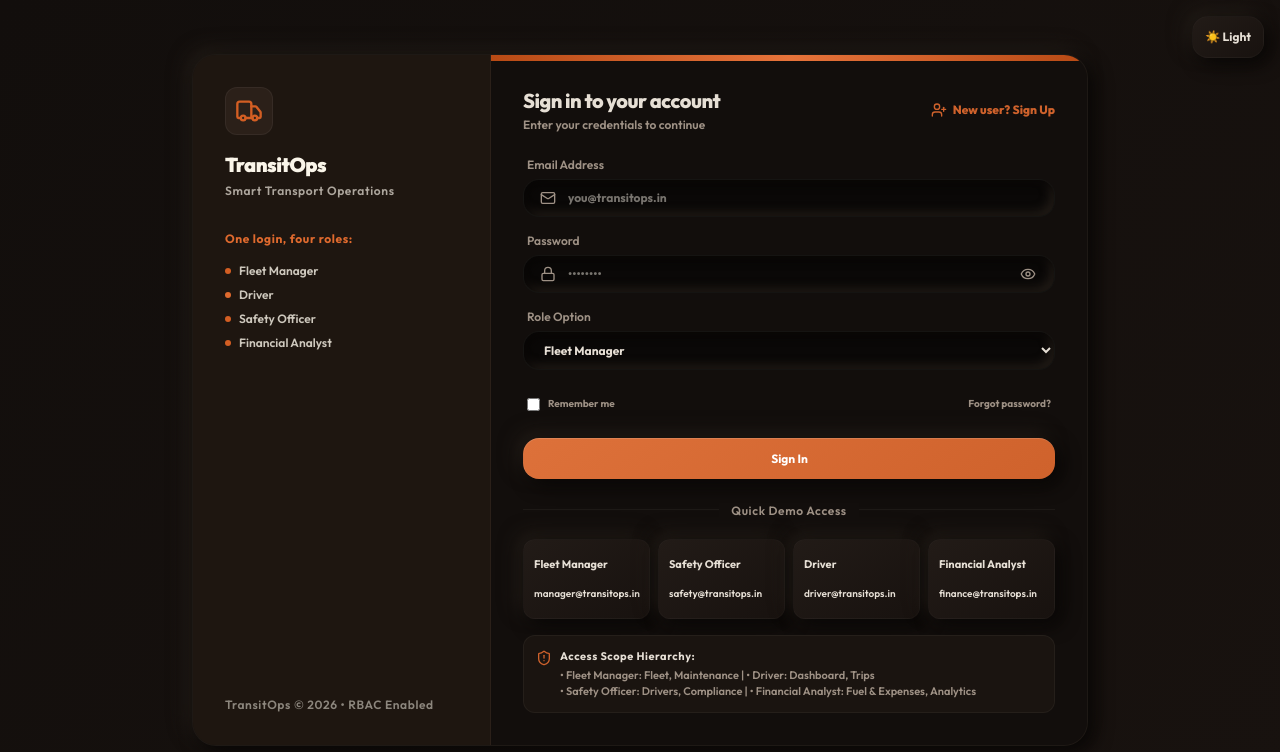
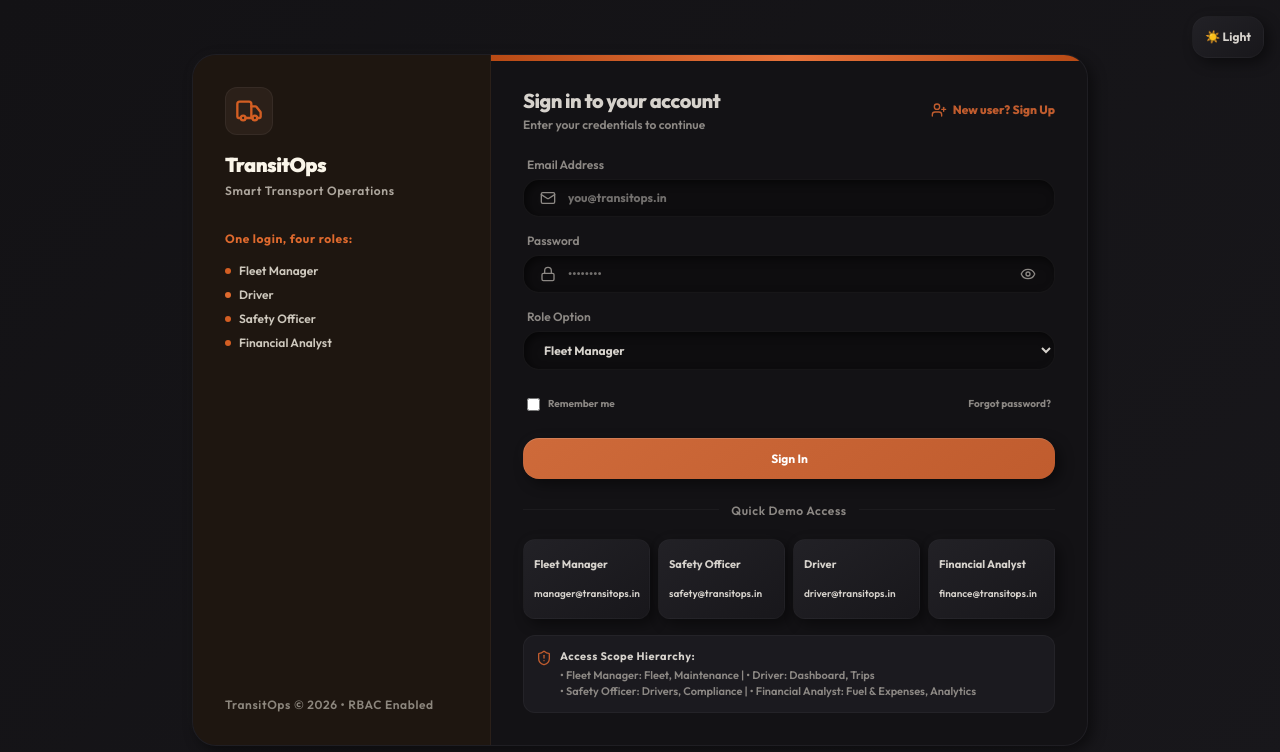
Before and after one commit to TirupMehta/TransitOps, a React (Vite) app in the folder apps/web/: page / in a window 1280 px wide. Shown: the top 752 px of the page. Built offline with nearby package versions, Linux system fonts and the light colour scheme.

Commit message:
Smooth dark mode contrast, introduce soft gold-sand text, terracotta accents, and optimize dashboard layout density

```diff
--- a/apps/web/src/components/DashboardView.tsx
+++ b/apps/web/src/components/DashboardView.tsx
@@ -151,7 +151,7 @@ export const DashboardView: React.FC<DashboardViewProps> = ({ user, theme, onTog
       <div className="flex-1 flex flex-col min-w-0 overflow-hidden">
         <Header activeTab={activeTab} user={user} theme={theme} onToggleTheme={onToggleTheme} />
 
-        <div className="flex-1 overflow-y-auto p-8 relative bg-app-theme">
+        <div className="flex-1 overflow-y-auto p-5 md:p-7.5 relative bg-app-theme">
           {renderActiveTab()}
         </div>
       </div>
--- a/apps/web/src/components/dashboard/OverviewTab.tsx
+++ b/apps/web/src/components/dashboard/OverviewTab.tsx
@@ -181,7 +181,7 @@ export const OverviewTab: React.FC<OverviewTabProps> = ({
       })()}
 
       {/* KPI Cards Row (7 Cards exactly matching Screen 1) */}
-      <div className="grid grid-cols-2 sm:grid-cols-4 lg:grid-cols-7 gap-4">
+      <div className="grid grid-cols-2 sm:grid-cols-3 lg:grid-cols-4 xl:grid-cols-7 gap-4">
         <StatCard
           title="Active Vehicles"
           value={String(kpis.activeVehicles).padStart(2, '0')}
@@ -237,7 +237,7 @@ export const OverviewTab: React.FC<OverviewTabProps> = ({
       <div className="grid grid-cols-1 lg:grid-cols-3 gap-6">
 
         {/* Left Panel: Recent Trips Table (Spans 2 columns) */}
-        <div className="lg:col-span-2 rounded-3xl p-6 neumorph-outset flex flex-col justify-between">
+        <div className="lg:col-span-2 rounded-3xl p-5 md:p-6 neumorph-outset flex flex-col justify-between">
           <div>
             <div className="flex justify-between items-center mb-6">
               <h3 className="font-extrabold text-primary text-sm tracking-wider">Recent Trips</h3>
@@ -287,7 +287,7 @@ export const OverviewTab: React.FC<OverviewTabProps> = ({
         </div>
 
         {/* Right Panel: Vehicle Status progress bars */}
-        <div className="rounded-3xl p-6 neumorph-outset flex flex-col justify-between">
+        <div className="rounded-3xl p-5 md:p-6 neumorph-outset flex flex-col justify-between">
           <div>
             <div className="flex justify-between items-center mb-6">
               <h3 className="font-extrabold text-primary text-sm uppercase tracking-wider">Vehicle Status</h3>
--- a/apps/web/src/components/ui/StatCard.tsx
+++ b/apps/web/src/components/ui/StatCard.tsx
@@ -11,18 +11,18 @@ interface StatCardProps {
 
 export const StatCard: React.FC<StatCardProps> = ({ title, value, subtitle, icon, iconBg, progress }) => {
   return (
-    <div className="rounded-2xl p-5 hover:scale-[1.01] transition-all duration-200 group neumorph-outset border border-theme">
-      <div className="flex justify-between items-start mb-3">
-        <span className="text-xs font-bold text-secondary tracking-wider">{title}</span>
-        <div className={`p-2.5 rounded-xl transition-transform group-hover:scale-105 duration-200 shadow-inner border border-theme bg-app-theme/50 ${iconBg}`}>
+    <div className="rounded-xl p-4 hover:scale-[1.01] transition-all duration-200 group neumorph-outset border border-theme">
+      <div className="flex justify-between items-start mb-2">
+        <span className="text-[11px] font-bold text-secondary tracking-wider uppercase">{title}</span>
+        <div className={`p-2 rounded-xl transition-transform group-hover:scale-105 duration-200 shadow-inner border border-theme bg-app-theme/50 ${iconBg}`}>
           {icon}
         </div>
       </div>
-      <div className="text-2xl font-extrabold text-primary mb-1">{value}</div>
+      <div className="text-xl font-extrabold text-primary mb-0.5">{value}</div>
       <p className="text-xs text-secondary/80 font-semibold tracking-wide">{subtitle}</p>
 
       {progress !== undefined && (
-        <div className="w-full bg-inset-theme rounded-full h-1.5 mt-3.5 neumorph-inset">
+        <div className="w-full bg-inset-theme rounded-full h-1.5 mt-2.5 neumorph-inset">
           <div
             className="bg-orange h-full rounded-full transition-all duration-500 shadow-xs"
             style={{ width: `${progress}%` }}
--- a/apps/web/src/index.css
+++ b/apps/web/src/index.css
@@ -5,52 +5,52 @@
   --font-weight: 400;
 
   /* Light Theme Colors */
-  --bg-app: #faf5e9;
-  --bg-card: #faf5e9;
-  --bg-inset: #ebdcb9;
-  --text-primary: #211a16;
-  --text-secondary: #4c3d34;
-  --shadow-outset: 6px 6px 16px #e0d4bc, -6px -6px 16px #ffffff;
-  --shadow-inset: inset 4px 4px 10px #e0d4bc, inset -4px -4px 10px #ffffff;
-  --border-color: rgba(0, 0, 0, 0.04);
+  --bg-app: #f3ebd6; /* Soft warm gold-sand backdrop */
+  --bg-card: #faf6ee; /* Soft vanilla card background */
+  --bg-inset: #e9dfc6; /* Warm sand recessed shade */
+  --text-primary: #2d231e; /* Soft deep brown text (softer than black) */
+  --text-secondary: #5e4e44; /* Warm chocolate-gray secondary text */
+  --shadow-outset: 5px 5px 15px #e2d7be, -5px -5px 15px #ffffff; /* Smooth outset shadow highlights */
+  --shadow-inset: inset 3px 3px 8px #e2d7be, inset -3px -3px 8px #ffffff;
+  --border-color: rgba(0, 0, 0, 0.02);
   --btn-vanilla-from: #ffffff;
-  --btn-vanilla-to: #fdfbf7;
-  --btn-vanilla-hover-from: #fdfbf7;
-  --btn-vanilla-hover-to: #eedebc;
-  --btn-vanilla-text: #211a16;
-  --btn-vanilla-shadow-active: inset 3px 3px 6px #e0d4bc, inset -3px -3px 6px #ffffff;
-  --orange-accent: #b84a14;
-  --orange-accent-hover: #d35e23;
-  --orange-accent-active: #a03f0f;
-  --orange-active-shadow: inset 4px 4px 8px #7e3009, inset -4px -4px 8px rgba(255, 255, 255, 0.15);
-  --divider-color: #eedebd;
+  --btn-vanilla-to: #faf7f2;
+  --btn-vanilla-hover-from: #faf7f2;
+  --btn-vanilla-hover-to: #efe6d4;
+  --btn-vanilla-text: #2d231e;
+  --btn-vanilla-shadow-active: inset 2px 2px 5px #e2d7be, inset -2px -2px 5px #ffffff;
+  --orange-accent: #b04612; /* Slightly softer burnt copper orange */
+  --orange-accent-hover: #c95217;
+  --orange-accent-active: #963a0e;
+  --orange-active-shadow: inset 3px 3px 6px #7a2d07, inset -3px -3px 6px rgba(255, 255, 255, 0.15);
+  --divider-color: #e5dac2;
   --scrollbar-thumb: #eedebd;
-  --glass-bg: rgba(250, 245, 233, 0.45);
+  --glass-bg: rgba(250, 246, 238, 0.5);
 }
 
 .dark {
   /* Dark Theme Colors */
-  --bg-app: #120e0c; /* Deep rich espresso black */
-  --bg-card: #1a1410; /* Warm dark cocoa card */
-  --bg-inset: #0a0807; /* Deepest warm shade for inputs */
-  --text-primary: #e6dfd5; /* Soft warm light sand vanilla (prevents harsh high-contrast white text) */
-  --text-secondary: #9e9185; /* Soft warm gray-brown for text */
-  --shadow-outset: 6px 6px 18px #080605, -6px -6px 18px #221c17; /* Softened dark shadows */
-  --shadow-inset: inset 4px 4px 10px #080605, inset -4px -4px 10px #221c17;
-  --border-color: rgba(255, 255, 255, 0.02); /* Extremely subtle border */
-  --btn-vanilla-from: #221b17; /* Dark cocoa button */
-  --btn-vanilla-to: #18120f;
-  --btn-vanilla-hover-from: #2a211c;
-  --btn-vanilla-hover-to: #1e1814;
-  --btn-vanilla-text: #e6dfd5;
-  --btn-vanilla-shadow-active: inset 3px 3px 6px #080605, inset -3px -3px 6px #221c17;
-  --orange-accent: #cf622c; /* Calmed down warm copper orange (less aggressive/neon) */
-  --orange-accent-hover: #dd713a;
-  --orange-accent-active: #b5501e;
-  --orange-active-shadow: inset 4px 4px 8px #6d2807, inset -4px -4px 8px rgba(255, 255, 255, 0.1);
-  --divider-color: rgba(230, 223, 213, 0.05); /* Softer divider lines */
-  --scrollbar-thumb: #251c17;
-  --glass-bg: rgba(18, 14, 12, 0.65); /* Rich dark glass overlay */
+  --bg-app: #131215; /* Soft dark charcoal with a tiny warm undertone */
+  --bg-card: #1b1a1f; /* Softer card charcoal background */
+  --bg-inset: #0e0d0f; /* Recessed shade */
+  --text-primary: #d6d2cc; /* Very soft light gray-cream */
+  --text-secondary: #8c8884; /* Soft neutral gray */
+  --shadow-outset: 5px 5px 14px rgba(0, 0, 0, 0.45), -5px -5px 14px rgba(255, 255, 255, 0.015);
+  --shadow-inset: inset 3px 3px 8px rgba(0, 0, 0, 0.55), inset -3px -3px 8px rgba(255, 255, 255, 0.01);
+  --border-color: rgba(255, 255, 255, 0.02);
+  --btn-vanilla-from: #222126;
+  --btn-vanilla-to: #18171b;
+  --btn-vanilla-hover-from: #2c2a30;
+  --btn-vanilla-hover-to: #1f1e22;
+  --btn-vanilla-text: #d6d2cc;
+  --btn-vanilla-shadow-active: inset 2px 2px 5px rgba(0,0,0,0.5), inset -2px -2px 5px rgba(255,255,255,0.01);
+  --orange-accent: #c05c2e; /* Soft terracotta copper */
+  --orange-accent-hover: #ce6a3a;
+  --orange-accent-active: #a64c20;
+  --orange-active-shadow: inset 3px 3px 6px rgba(0, 0, 0, 0.4), inset -3px -3px 6px rgba(255, 255, 255, 0.05);
+  --divider-color: rgba(255, 255, 255, 0.04);
+  --scrollbar-thumb: #252429;
+  --glass-bg: rgba(19, 18, 21, 0.7);
 }
 
 @layer base {
```
